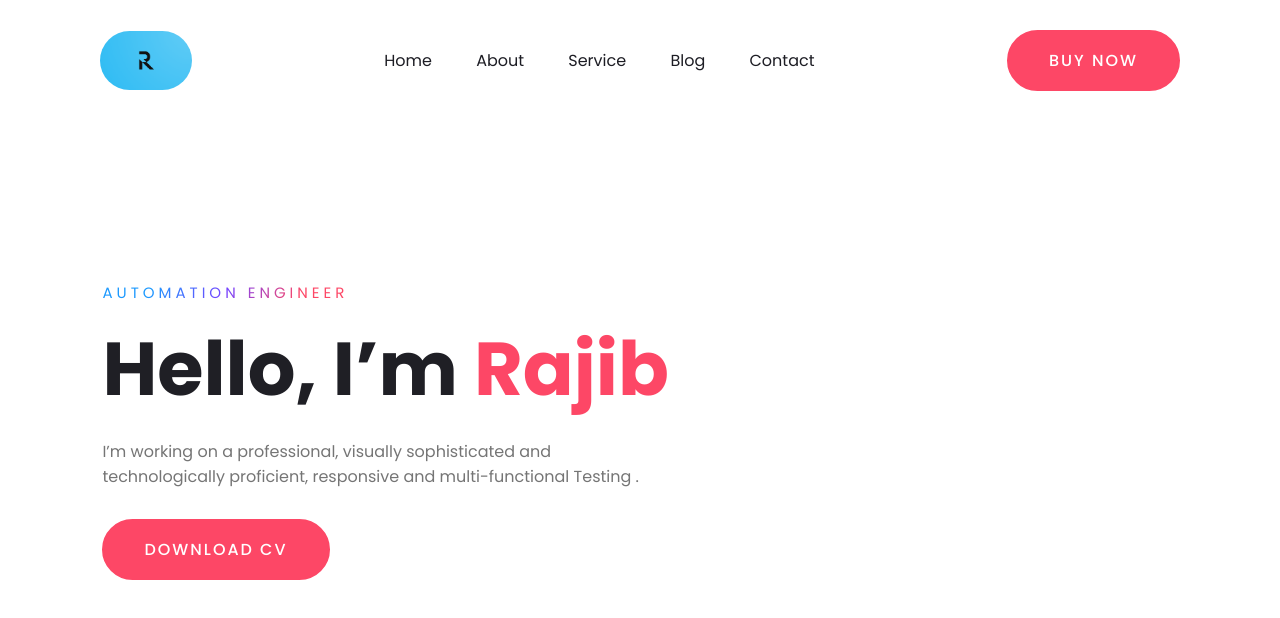
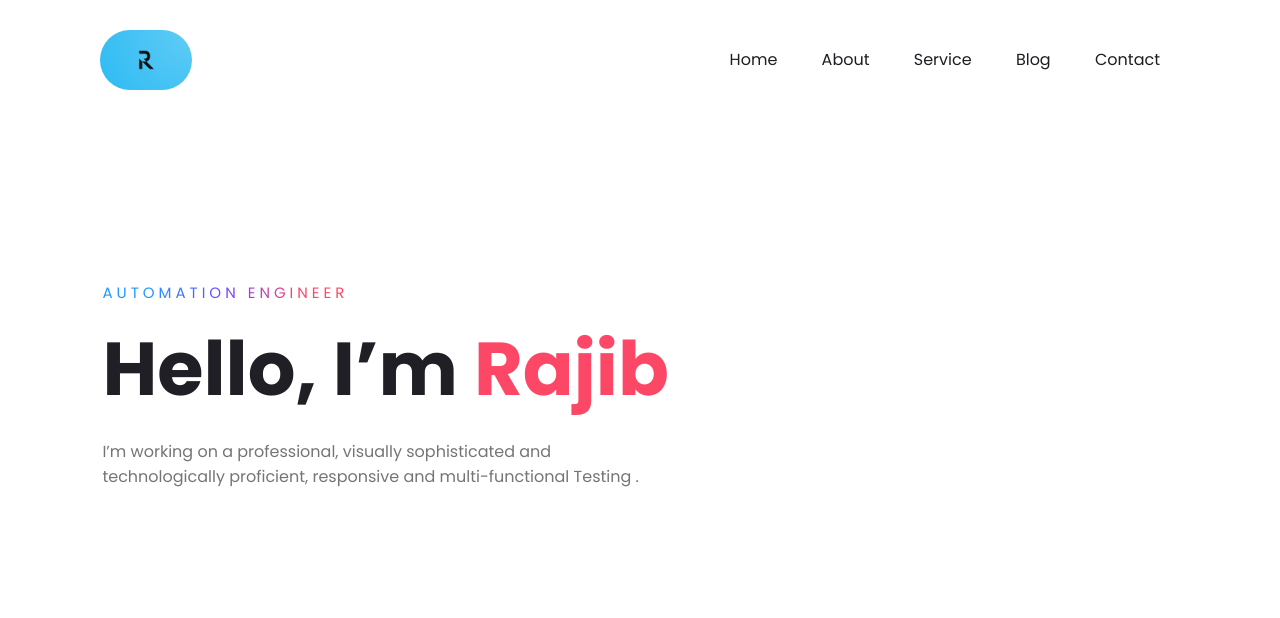
Before and after one commit to Ablindbat/ablindbat.github.io, a plain HTML site: page index.html in a window 1280 px wide. Drawn offline with Linux system fonts and the light colour scheme.

Commit message:
Updated commit

```diff
--- a/index.html
+++ b/index.html
@@ -18,14 +18,14 @@
                 <li><a href="#">Blog</a></li>
                 <li><a href="#">Contact</a></li>
             </ul>
-            <a href="#" class="btn">Buy Now</a>
+        <!--    <a href="#" class="btn">Buy Now</a> -->
         </nav>
 
         <div class="content">
             <span class="title">Automation Engineer</span>
             <h1>Hello, I’m <span>Rajib</span></h1>
             <p>I’m working on a professional, visually sophisticated and technologically proficient, responsive and multi-functional Testing .</p>
-            <a href="#" class="btn">Download CV</a>
+            <!-- <a href="#" class="btn">Download CV</a> -->
         </div>
     </div>
 
```
